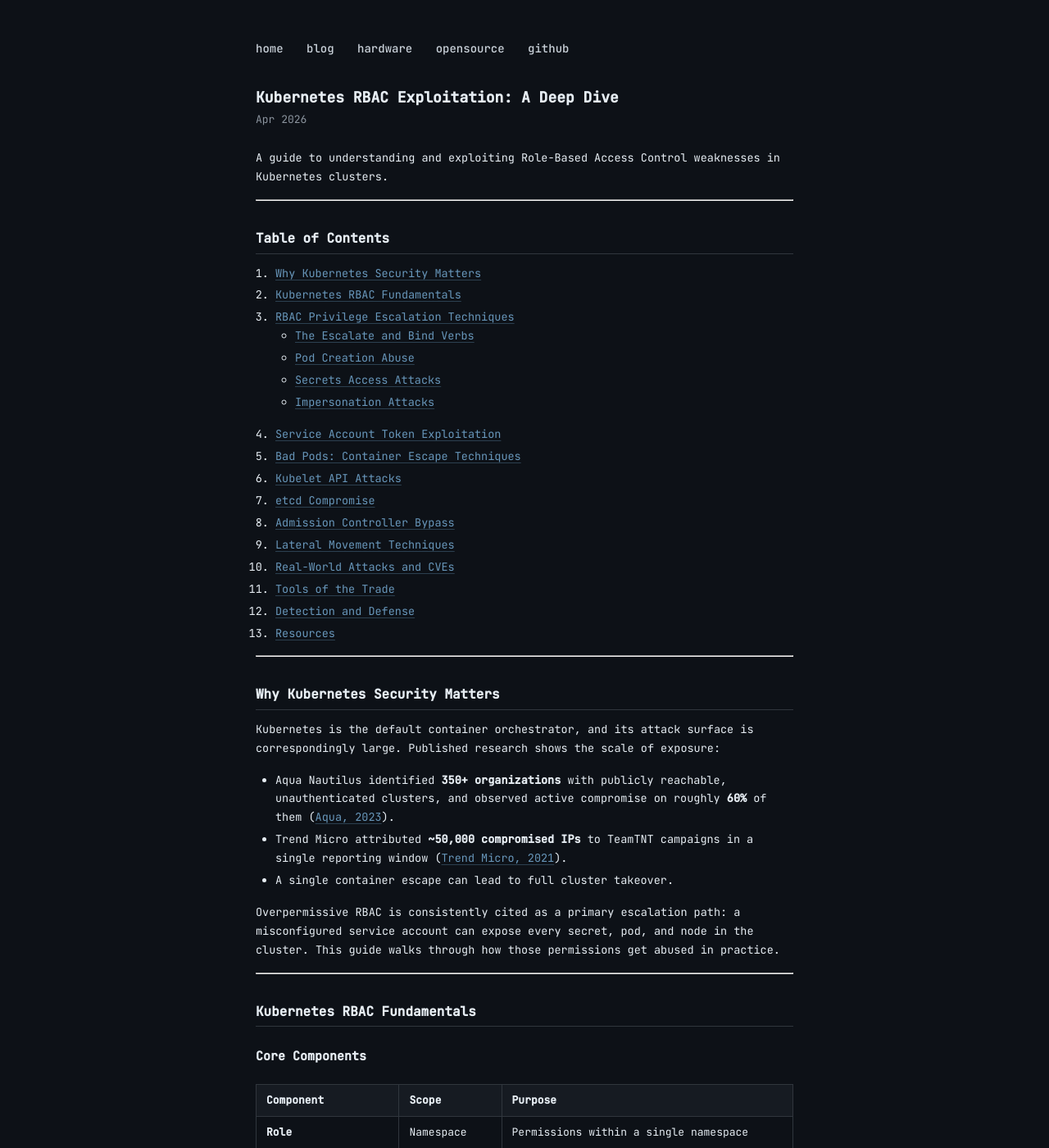
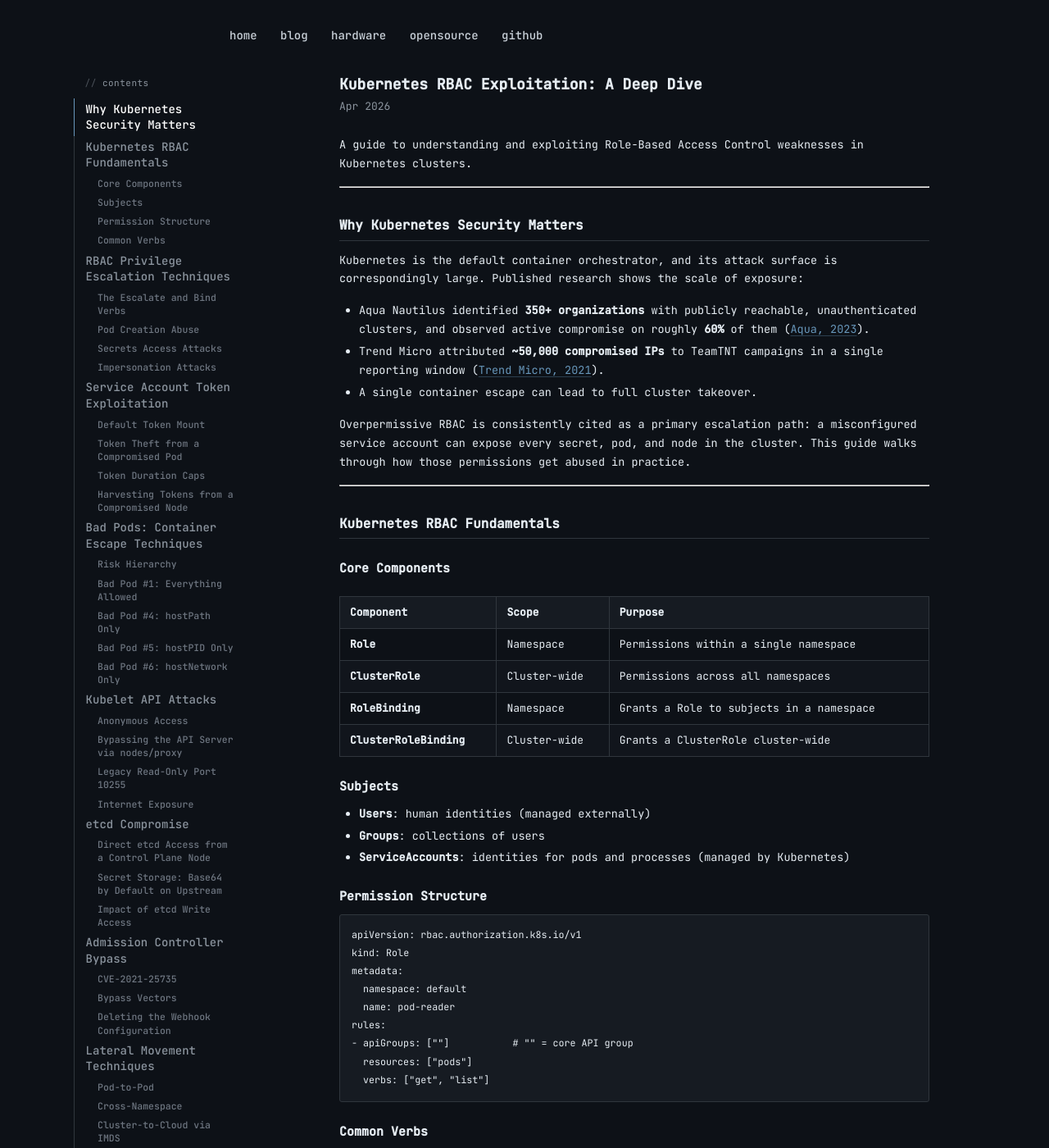
Before and after one commit to HueCodes/HueCodes.github.io, a Jekyll site: the page built from _research/kubernetes-rbac-exploitation.md, in a window 1280 px wide and 1400 px high. Shown: the whole window at 82% size. Built offline with Jekyll 4.4.1, drawn with Linux system fonts in a browser that asks for light colours.

Commit message:
stage 1: sidebar TOC with scrollspy and mobile drawer for k8s rbac post
- new research-wide layout with two-column grid (220px sidebar, 720px article)
- vanilla-JS scrollspy via IntersectionObserver, builds TOC from h2/h3 IDs
- mobile drawer below 960px with floating contents toggle
- default layout tags body with layout-$name class so wide styles scope cleanly
- drop inline markdown TOC from the post (replaced by sidebar)

```diff
--- a/_layouts/default.html
+++ b/_layouts/default.html
@@ -10,7 +10,7 @@
   <link rel="stylesheet" href="{{ '/assets/css/style.css' | relative_url }}">
   <link rel="alternate" type="application/rss+xml" title="{{ site.title }}" href="{{ '/feed.xml' | relative_url }}">
 </head>
-<body>
+<body class="layout-{{ page.layout | default: 'none' }}">
   <main>
     {{ content }}
   </main>
--- /dev/null
+++ b/_layouts/research-wide.html
@@ -0,0 +1,98 @@
+---
+layout: default
+---
+<nav class="site-nav">
+  <a href="/">home</a>
+  <a href="/blog">blog</a>
+  <a href="/hardware">hardware</a>
+  <a href="/opensource">opensource</a>
+  <a href="https://github.com/HueCodes">github</a>
+</nav>
+
+<button class="toc-toggle" type="button" aria-expanded="false" aria-controls="toc-sidebar">contents</button>
+
+<div class="layout-wide">
+  <aside id="toc-sidebar" class="toc-sidebar" aria-label="Table of contents">
+    <div class="toc-header">contents</div>
+    <nav class="toc-nav"></nav>
+  </aside>
+
+  <article class="post post--wide">
+    <header>
+      <h1>{{ page.title }}</h1>
+      <time>{{ page.date | date: "%b %Y" }}</time>
+    </header>
+
+    {{ content }}
+
+    <footer>
+      <a href="{{ '/blog' | relative_url }}">&larr; back to blog</a>
+    </footer>
+  </article>
+</div>
+
+<script>
+(function () {
+  var article = document.querySelector('.post--wide');
+  var tocNav = document.querySelector('.toc-nav');
+  var sidebar = document.getElementById('toc-sidebar');
+  var toggle = document.querySelector('.toc-toggle');
+  if (!article || !tocNav) return;
+
+  var headings = article.querySelectorAll('h2[id], h3[id]');
+  if (!headings.length) return;
+
+  var byId = {};
+  headings.forEach(function (h) {
+    var a = document.createElement('a');
+    a.href = '#' + h.id;
+    a.textContent = h.textContent;
+    a.className = 'toc-link toc-' + h.tagName.toLowerCase();
+    a.dataset.target = h.id;
+    tocNav.appendChild(a);
+    byId[h.id] = a;
+  });
+
+  var visible = new Set();
+  function refresh() {
+    var active = null;
+    for (var i = 0; i < headings.length; i++) {
+      if (visible.has(headings[i].id)) { active = headings[i].id; break; }
+    }
+    Object.keys(byId).forEach(function (id) { byId[id].classList.remove('active'); });
+    if (!active) {
+      var y = window.scrollY;
+      var last = null;
+      headings.forEach(function (h) {
+        if (h.getBoundingClientRect().top + window.scrollY - 100 <= y) last = h.id;
+      });
+      active = last || headings[0].id;
+    }
+    if (byId[active]) byId[active].classList.add('active');
+  }
+
+  var observer = new IntersectionObserver(function (entries) {
+    entries.forEach(function (e) {
+      if (e.isIntersecting) visible.add(e.target.id);
+      else visible.delete(e.target.id);
+    });
+    refresh();
+  }, { rootMargin: '-80px 0px -70% 0px', threshold: 0 });
+
+  headings.forEach(function (h) { observer.observe(h); });
+  refresh();
+
+  if (toggle && sidebar) {
+    toggle.addEventListener('click', function () {
+      var open = sidebar.classList.toggle('open');
+      toggle.setAttribute('aria-expanded', open ? 'true' : 'false');
+    });
+    tocNav.addEventListener('click', function (e) {
+      if (e.target.tagName === 'A' && window.innerWidth < 960) {
+        sidebar.classList.remove('open');
+        toggle.setAttribute('aria-expanded', 'false');
+      }
+    });
+  }
+})();
+</script>
--- a/_research/kubernetes-rbac-exploitation.md
+++ b/_research/kubernetes-rbac-exploitation.md
@@ -1,33 +1,11 @@
 ---
-layout: research
+layout: research-wide
 title: "Kubernetes RBAC Exploitation: A Deep Dive"
 date: April 2026
 summary: attack patterns and privilege-escalation paths in kubernetes clusters
 ---
 
 A guide to understanding and exploiting Role-Based Access Control weaknesses in Kubernetes clusters.
-
----
-
-## Table of Contents
-
-1. [Why Kubernetes Security Matters](#why-kubernetes-security-matters)
-2. [Kubernetes RBAC Fundamentals](#kubernetes-rbac-fundamentals)
-3. [RBAC Privilege Escalation Techniques](#rbac-privilege-escalation-techniques)
-   * [The Escalate and Bind Verbs](#the-escalate-and-bind-verbs)
-   * [Pod Creation Abuse](#pod-creation-abuse)
-   * [Secrets Access Attacks](#secrets-access-attacks)
-   * [Impersonation Attacks](#impersonation-attacks)
-4. [Service Account Token Exploitation](#service-account-token-exploitation)
-5. [Bad Pods: Container Escape Techniques](#bad-pods-container-escape-techniques)
-6. [Kubelet API Attacks](#kubelet-api-attacks)
-7. [etcd Compromise](#etcd-compromise)
-8. [Admission Controller Bypass](#admission-controller-bypass)
-9. [Lateral Movement Techniques](#lateral-movement-techniques)
-10. [Real-World Attacks and CVEs](#real-world-attacks-and-cves)
-11. [Tools of the Trade](#tools-of-the-trade)
-12. [Detection and Defense](#detection-and-defense)
-13. [Resources](#resources)
 
 ---
 
--- a/assets/css/style.css
+++ b/assets/css/style.css
@@ -513,3 +513,168 @@ pre code {
     padding: 2rem 1rem;
   }
 }
+
+/* ============================================================
+   Wide research layout with sticky sidebar TOC
+   Scoped to body.layout-research-wide only.
+   ============================================================ */
+
+body.layout-research-wide {
+  max-width: 1180px;
+  padding: 2rem 2.5rem;
+}
+
+body.layout-research-wide .site-nav {
+  max-width: 720px;
+  margin-left: auto;
+  margin-right: auto;
+}
+
+body.layout-research-wide .post--wide > footer {
+  max-width: 720px;
+}
+
+.layout-wide {
+  display: grid;
+  grid-template-columns: 220px minmax(0, 1fr);
+  gap: 3rem;
+  align-items: start;
+}
+
+.post--wide {
+  max-width: 720px;
+  min-width: 0;
+  margin: 0 auto;
+}
+
+/* Sidebar TOC */
+.toc-sidebar {
+  position: sticky;
+  top: 2rem;
+  max-height: calc(100vh - 4rem);
+  overflow-y: auto;
+  font-size: 12px;
+  padding: 0.25rem 0;
+}
+
+.toc-header {
+  font-family: 'JetBrains Mono', 'SF Mono', monospace;
+  font-size: 11px;
+  text-transform: lowercase;
+  letter-spacing: 0.5px;
+  color: var(--text-secondary);
+  margin-bottom: 0.6rem;
+  padding-left: 0.85rem;
+}
+
+.toc-header::before {
+  content: '// ';
+  opacity: 0.5;
+}
+
+.toc-nav {
+  display: flex;
+  flex-direction: column;
+  border-left: 1px solid var(--border);
+}
+
+.toc-link {
+  display: block;
+  color: var(--text-secondary);
+  text-decoration: none;
+  padding: 0.22rem 0 0.22rem 0.85rem;
+  line-height: 1.4;
+  border-left: 1px solid transparent;
+  margin-left: -1px;
+  transition: color 0.15s ease, border-color 0.15s ease;
+}
+
+.toc-link:hover {
+  color: var(--text);
+}
+
+.toc-link.toc-h3 {
+  padding-left: 1.75rem;
+  font-size: 11.5px;
+  color: #6e7681;
+}
+
+.toc-link.toc-h3:hover {
+  color: var(--text);
+}
+
+.toc-link.active {
+  color: var(--accent-hover);
+  border-left-color: var(--link);
+}
+
+/* Floating mobile toggle */
+.toc-toggle {
+  display: none;
+  position: fixed;
+  bottom: 1.25rem;
+  right: 1.25rem;
+  z-index: 40;
+  background: var(--surface);
+  color: var(--text);
+  border: 1px solid var(--border);
+  padding: 0.5rem 0.9rem;
+  font-family: 'JetBrains Mono', 'SF Mono', monospace;
+  font-size: 12px;
+  border-radius: 4px;
+  cursor: pointer;
+  box-shadow: 0 2px 10px rgba(0, 0, 0, 0.5);
+}
+
+.toc-toggle::before {
+  content: '// ';
+  opacity: 0.5;
+}
+
+.toc-toggle:hover {
+  color: var(--link-hover);
+  border-color: var(--link);
+}
+
+/* Tablet / mobile: sidebar becomes a drawer */
+@media (max-width: 960px) {
+  body.layout-research-wide {
+    padding: 2rem 1.5rem;
+    max-width: 820px;
+  }
+
+  .layout-wide {
+    display: block;
+  }
+
+  .toc-toggle {
+    display: block;
+  }
+
+  .toc-sidebar {
+    position: fixed;
+    top: 0;
+    right: 0;
+    bottom: 0;
+    width: min(300px, 85vw);
+    background: var(--bg);
+    border-left: 1px solid var(--border);
+    padding: 2.5rem 1.5rem 2rem;
+    max-height: none;
+    overflow-y: auto;
+    transform: translateX(100%);
+    transition: transform 0.2s ease;
+    z-index: 30;
+  }
+
+  .toc-sidebar.open {
+    transform: translateX(0);
+    box-shadow: -8px 0 24px rgba(0, 0, 0, 0.5);
+  }
+}
+
+@media (max-width: 480px) {
+  body.layout-research-wide {
+    padding: 1.5rem 1rem;
+  }
+}
```
